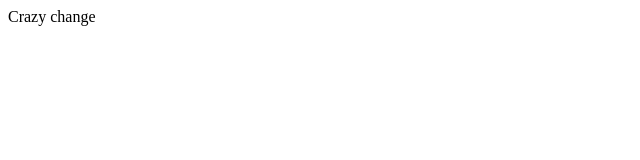
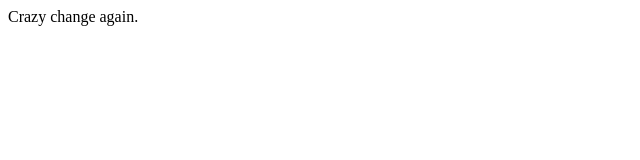
Before and after one commit to haukurmar/travis-ci, a website: page dist/index.html in a window 1280 px wide. Shown: the full height of the page, 0-640 px from the left. Drawn offline with Linux system fonts and the light colour scheme.

Commit message:
Travis Dist build (#57)

```diff
--- a/dist/index.html
+++ b/dist/index.html
@@ -4,6 +4,6 @@
 		<title>Travis</title>
 	</head>
 	<body>
-		Crazy change
+		Crazy change again.
 	</body>
 </html>
```
